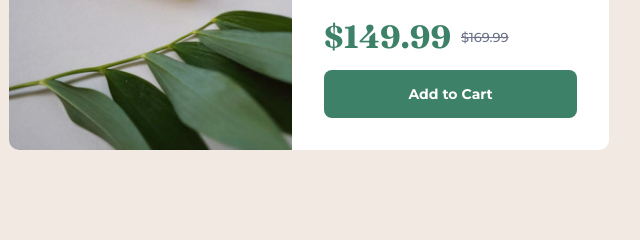
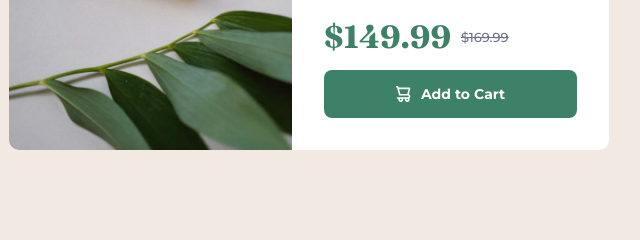
Before and after one commit to xDCoffin/product-preview-card-component, a plain HTML site: page index.html in a window 1280 px wide. Shown: the part 462-702 px from the top of the page, 331-971 px from the left. Drawn offline with Linux system fonts and the light colour scheme.

Commit message:
Added Cart

```diff
--- a/index.html
+++ b/index.html
@@ -20,7 +20,7 @@
         <span class="price">$149.99</span>
         <span class="normalprice">$169.99</span>
       </div>
-      <button>Add to Cart</button>
+      <button><img src="./assets/icon-cart.svg" />Add to Cart</button>
     </div>
   </div>
 
--- a/style.css
+++ b/style.css
@@ -57,7 +57,7 @@ body {
     justify-content: space-between;
 }
 
-.card img {
+.card img:not(button img) {
     width: 100%;
     display: block;
     height: 100%;
@@ -117,6 +117,13 @@ body {
     padding: 15px 0;
     border: none;
     cursor: pointer;
+    display: flex;
+    align-items: center;
+    justify-content: center;
+}
+
+.card button img{
+    margin-right: 10px;
 }
 
 .card button:hover{
```
